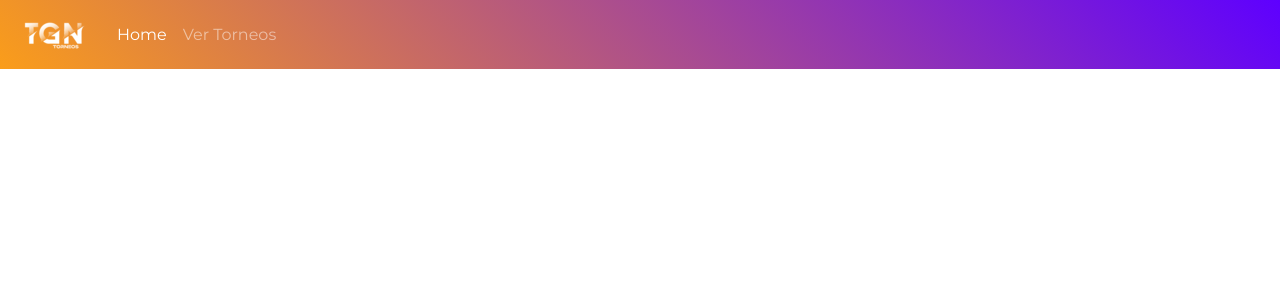
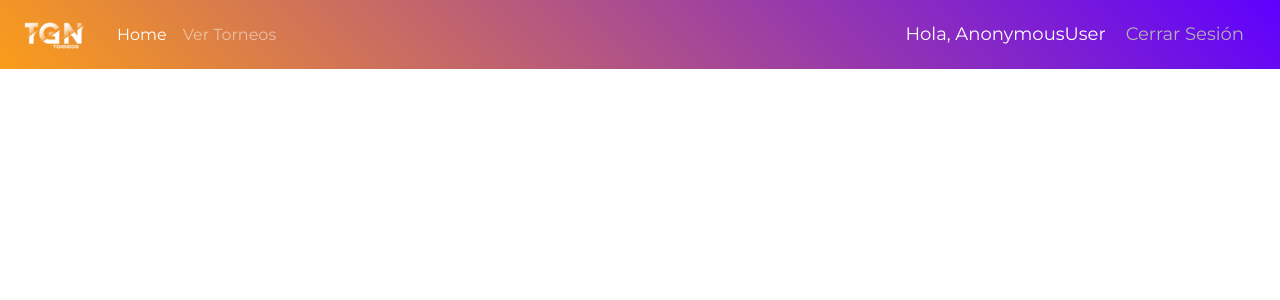
Before and after one commit to BenjaCimatti/ProyectoIntegrador, a Django app: template Torneos/AdministradorTorneos/templates/AdministradorTorneos/main.html in a window 1280 px wide. Shown: the top 300 px of the page. Run offline with Django 3.2, Linux system fonts and the light colour scheme; the template is opened without the code that fills it, so the values that code supplies are empty; some libraries are stand-ins or nearby versions.

Commit message:
Logout Funcional y Restricciones de Vistas

```diff
--- a/Torneos/AdministradorTorneos/templates/AdministradorTorneos/navbar.html
+++ b/Torneos/AdministradorTorneos/templates/AdministradorTorneos/navbar.html
@@ -1,4 +1,21 @@
 {% load static %}
+
+<style>
+  .msg{
+    font-size: 18px;
+    color: #fff;
+    margin-right: 20px;
+  }
+
+  .cs{
+    font-size: 18px;
+    color: rgb(179, 179, 179);
+    margin-right: 20px;
+  }
+  .cs:hover{
+    color: #FF8C00;
+  }
+</style>
 
 <nav class="navbar navbar-expand-lg navbar-dark bg-custom-2" style="background-color: #fa9d1a; background-image: linear-gradient(45deg, #fa9d1a 0%, #5e00ff 100%);">
   <a class="navbar-brand"  ><img src=" {% static '/images/LogoBlanco.png' %}"></a>
@@ -15,4 +32,6 @@
       </li>
     </ul>
   </div>
+  <span class="msg">Hola, {{request.user}}</span>
+  <span><a class="cs" href="{% url 'logout' %}">Cerrar Sesión</a></span>
 </nav>
--- a/Torneos/AdministradorTorneos/urls.py
+++ b/Torneos/AdministradorTorneos/urls.py
@@ -5,6 +5,7 @@ from django.views.generic import RedirectView
 urlpatterns = [
     path('register/', views.registerPage, name='register'),
     path('login/', views.loginPage, name='login'),
+    path('logout/', views.logoutUser, name='logout'),
     path('home/', views.homePage, name='home'),
     path('', RedirectView.as_view(url='login/')),
 
```
Also changed, not shown: Torneos/AdministradorTorneos/views.py (+32 -20 lines), Torneos/db.sqlite3.
